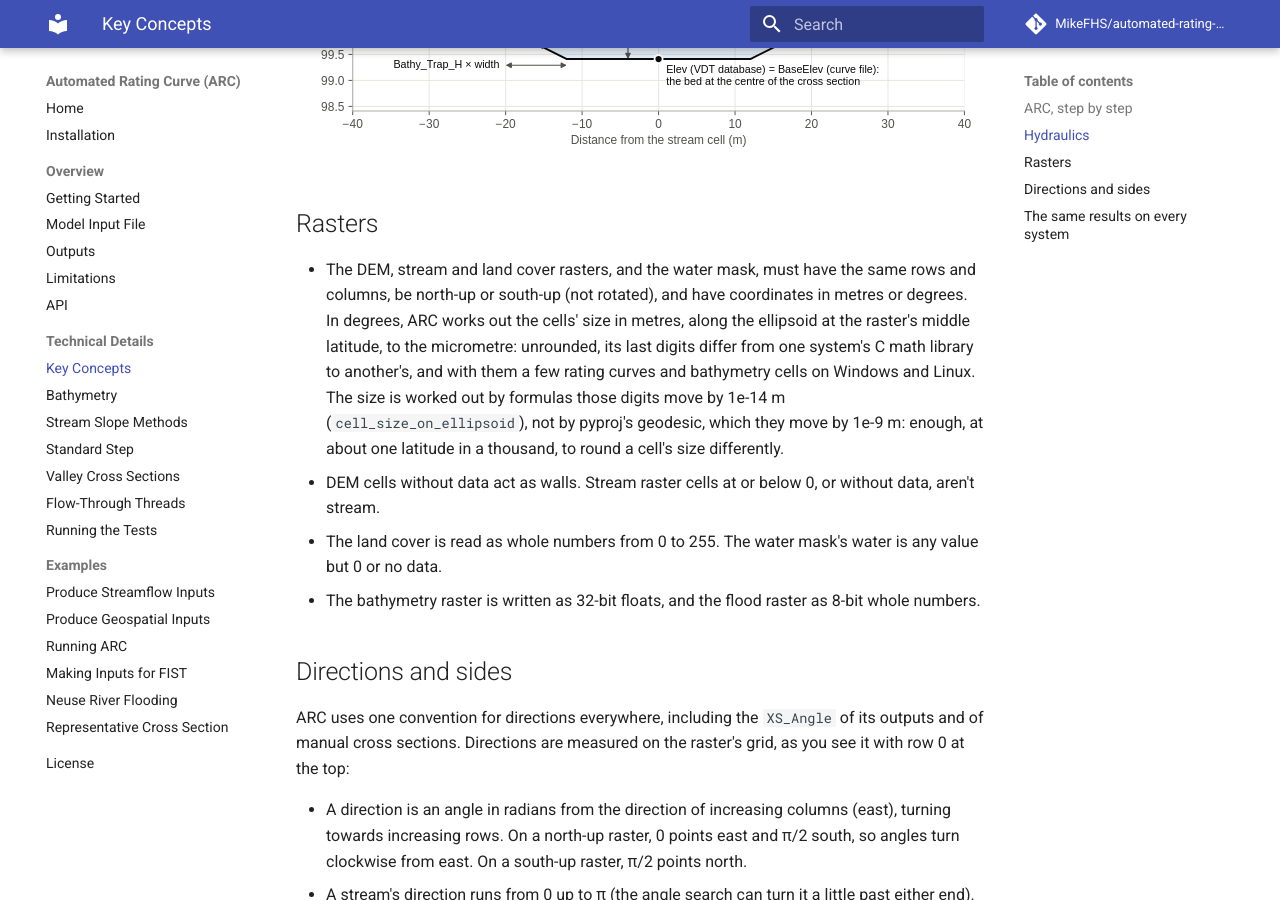
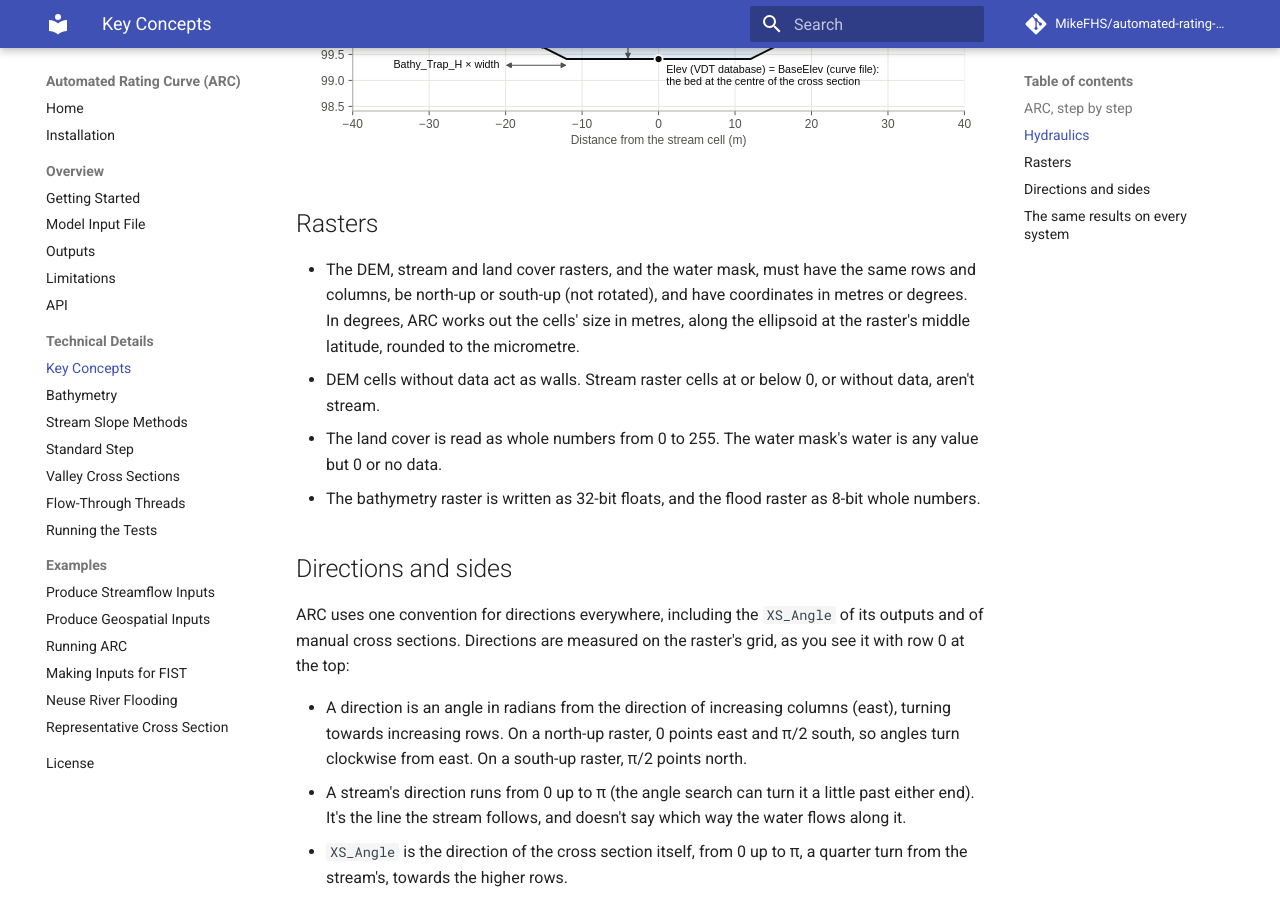
Before and after one commit to MikeFHS/automated-rating-curve, an MkDocs documentation site: the page built from docs/miscellaneous.md, in a window 1280 px wide and 900 px high, scrolled down 2969 px. Built offline with MkDocs 1.6.1 and Material for MkDocs 9.7.7, drawn with Linux system fonts in a browser that asks for light colours; comment, search, counter and statistics services are not loaded; some of the changed text lies outside the part shown.

Commit message:
touch up claude's wording

```diff
--- a/docs/miscellaneous.md
+++ b/docs/miscellaneous.md
@@ -56,10 +56,7 @@ shape, even when it is narrower than a cell.
 
 - The DEM, stream and land cover rasters, and the water mask, must have the same rows and columns, be north-up or
   south-up (not rotated), and have coordinates in metres or degrees. In degrees, ARC works out the cells' size in metres,
-  along the ellipsoid at the raster's middle latitude, to the micrometre: unrounded, its last digits differ from one
-  system's C math library to another's, and with them a few rating curves and bathymetry cells on Windows and Linux.
-  The size is worked out by formulas those digits move by 1e-14 m (`cell_size_on_ellipsoid`), not by pyproj's geodesic,
-  which they move by 1e-9 m: enough, at about one latitude in a thousand, to round a cell's size differently.
+  along the ellipsoid at the raster's middle latitude, rounded to the micrometre.
 - DEM cells without data act as walls. Stream raster cells at or below 0, or without data, aren't stream.
 - The land cover is read as whole numbers from 0 to 255. The water mask's water is any value but 0 or no data.
 - The bathymetry raster is written as 32-bit floats, and the flood raster as 8-bit whole numbers.
@@ -85,11 +82,10 @@ The inputs `Degree_Manip` and `Degree_Interval` are in degrees.
 
 ## The same results on every system
 
-The C math library's `sin`, `cos`, `atan2`, `exp`, `log` and `hypot` (numpy's float64 ones and numba's call it too)
+The C math library's `sin`, `cos`, `atan2`, `exp`, `log` and `hypot` (for float64)
 differ in their last digit from one system's to another's: between Windows and Linux, in about 1 in 30 sines and
 cosines, 1 in 200 exponentials and 1 in 6 `hypot`s. A cross section's points step exactly one cell along the axis it
-crosses fastest, so such a digit could put a point on the raster's edge on one system and off it on the other; and on
-flat ground a last digit in a channel's carved depth or a valley's smoothing moved top widths by up to 100 m. So ARC
+crosses fastest, so such a digit could put a point on the raster's edge on one system and off it on the other. So ARC
 works these out itself (`arc.portable`):
 
 - Sines and cosines, exponentials and logarithms by its own code, ported from fdlibm and fast C libraries' tables:
```
Also changed, not shown: 2 other files.
